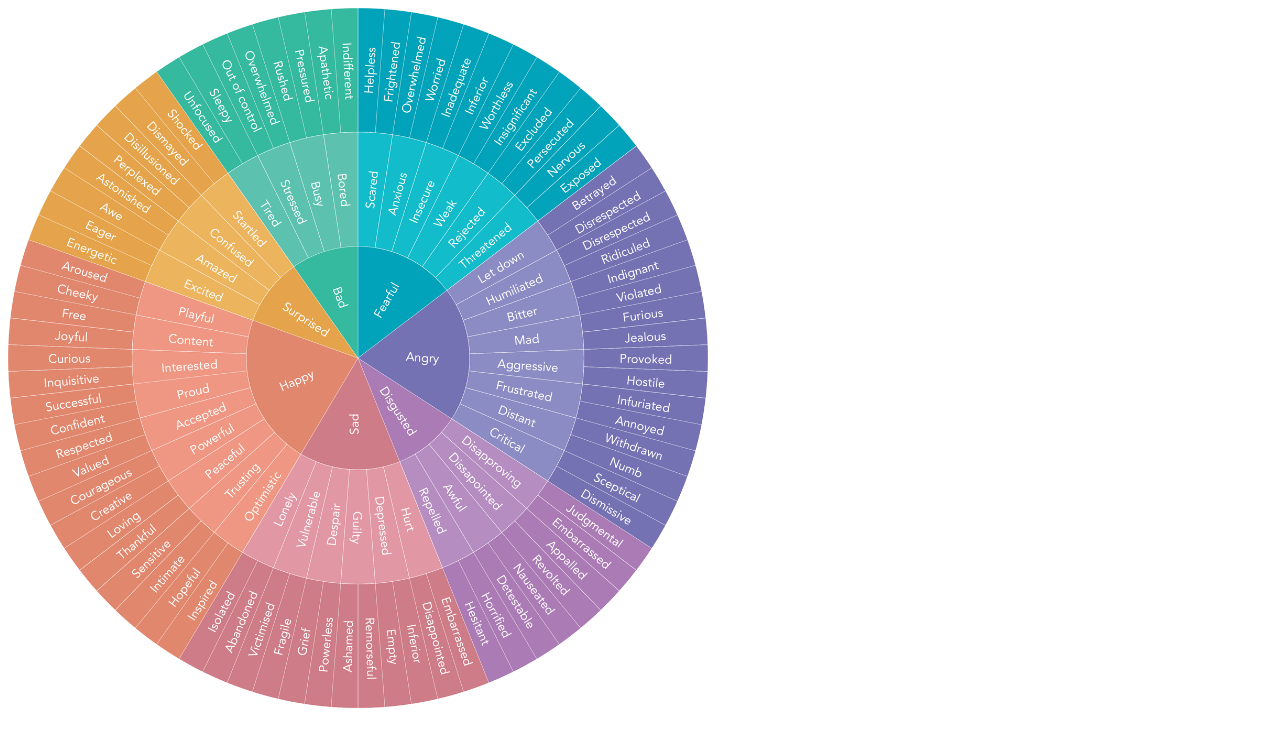
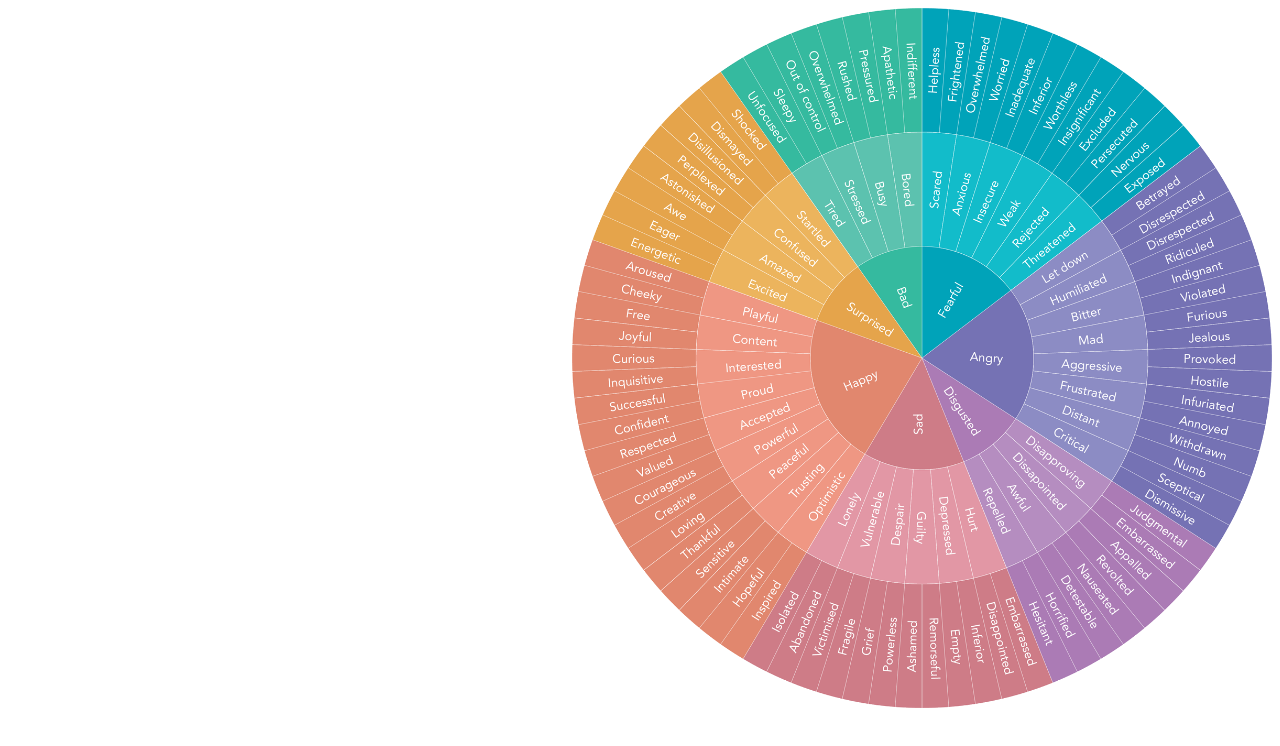
Before and after one commit to a-wylie/feelings-wheel, a plain HTML site: page index.html in a window 1280 px wide. Drawn offline with Linux system fonts and the light colour scheme.

Commit message:
Update style.css

```diff
--- a/style.css
+++ b/style.css
@@ -1,7 +1,9 @@
 #rotate-this{
   width: 700px;
   height: auto;
-  margin: auto;
+  display: block;
+  margin-left: auto;
+  margin-right;
   border-collapse: collapse;
   padding: 0px;
 }
```
